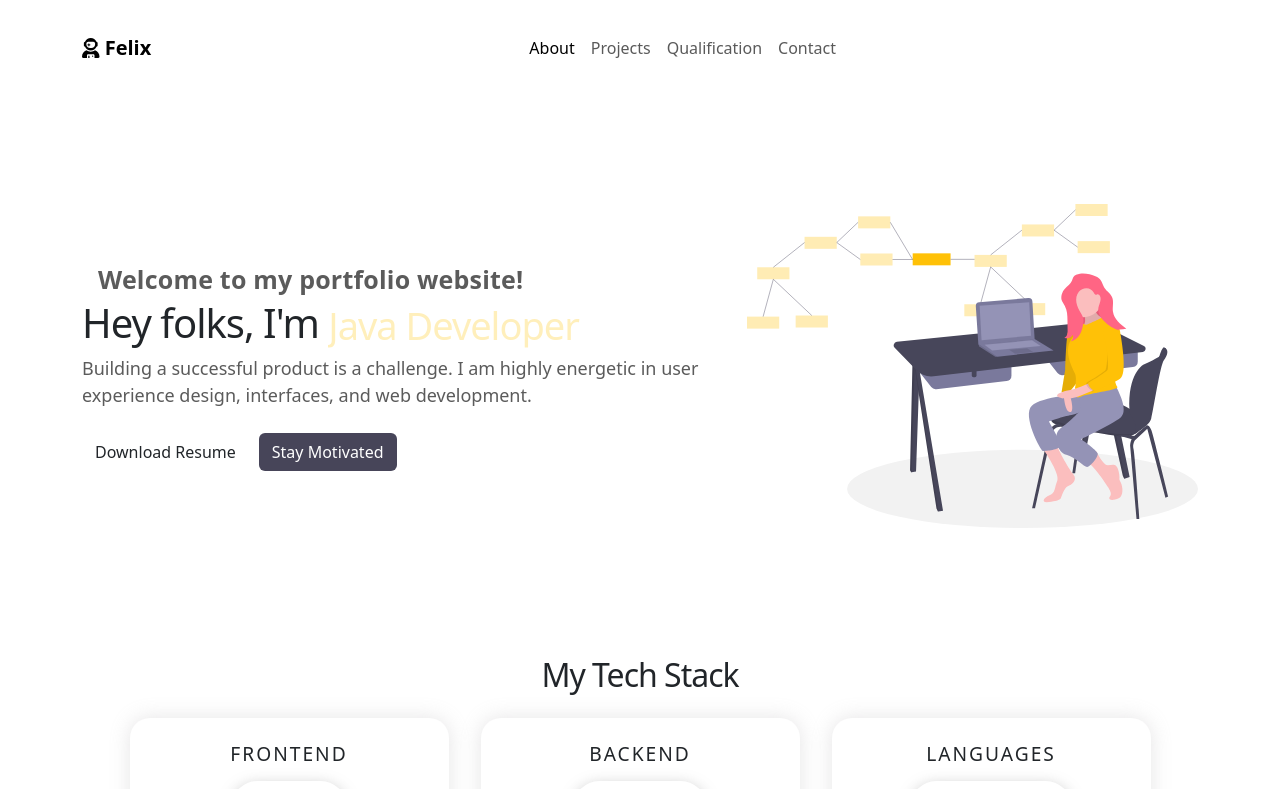
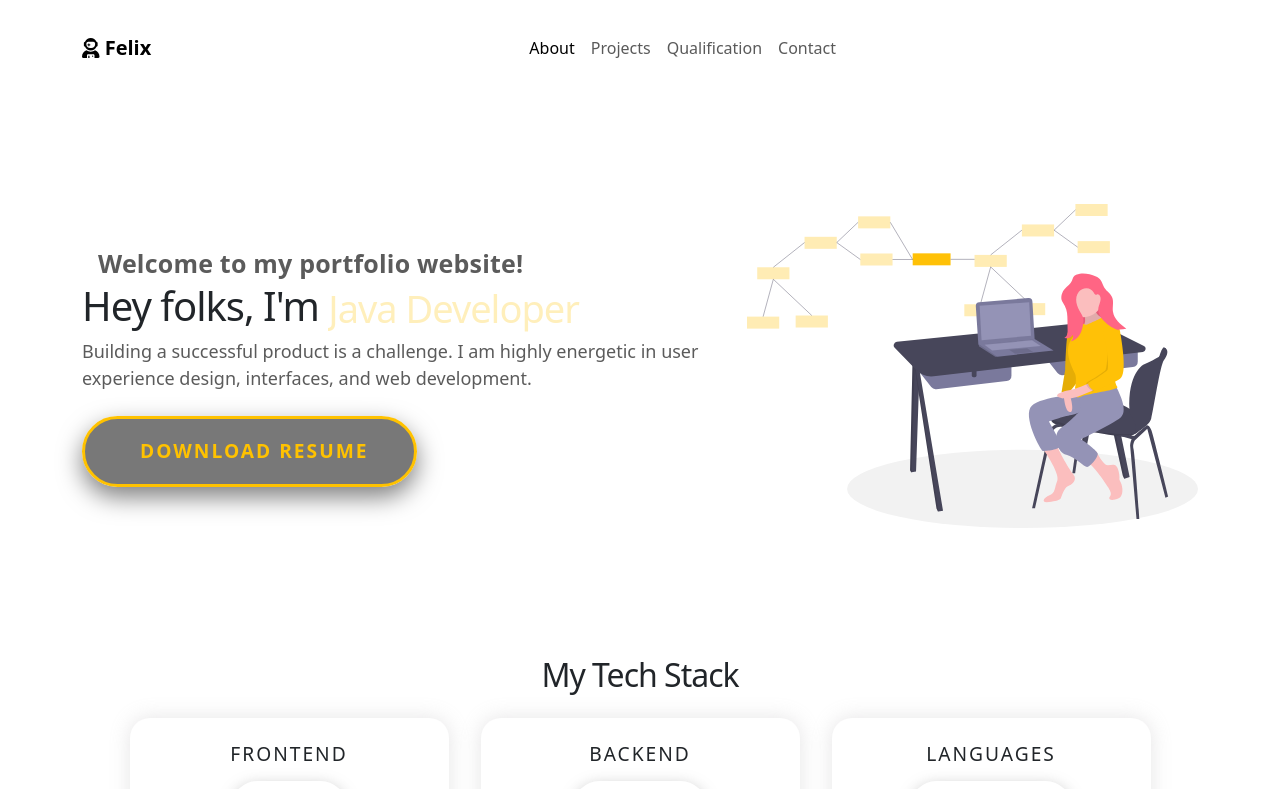
Before and after one commit to flazer-f/felix, a React (Vite) app: page / in a window 1280 px wide. Shown: the top 789 px of the page. Built offline with nearby package versions, Linux system fonts and the light colour scheme.

Commit message:
minor ui chages

```diff
--- a/src/Style/ProjectCrazy.css
+++ b/src/Style/ProjectCrazy.css
@@ -1,7 +1,10 @@
 /* Animated gradient background */
 .crazy-gradient-bg {
   position: fixed;
-  top: 0; left: 0; width: 100vw; height: 100vh;
+  top: 0;
+  left: 0;
+  width: 100vw;
+  height: 100vh;
   z-index: 0;
   background: linear-gradient(270deg, #ff00cc, #3333ff, #00ffcc, #ffcc00, #ff00cc);
   background-size: 1200% 1200%;
@@ -10,9 +13,17 @@
 }
 
 @keyframes crazyGradient {
-  0% {background-position:0% 50%}
-  50% {background-position:100% 50%}
-  100% {background-position:0% 50%}
+  0% {
+    background-position: 0% 50%
+  }
+
+  50% {
+    background-position: 100% 50%
+  }
+
+  100% {
+    background-position: 0% 50%
+  }
 }
 
 /* Neon heading */
@@ -37,6 +48,7 @@
   box-shadow: 0 0 30px #00ffe7, 0 0 10px #ff00de;
   transition: transform 0.3s, box-shadow 0.3s;
 }
+
 .crazy-carousel-img:hover {
   transform: scale(1.07) rotate(-2deg);
   box-shadow: 0 0 60px #ff00de, 0 0 30px #00ffe7;
@@ -57,6 +69,7 @@
   transition: box-shadow 0.3s, border-color 0.3s;
   background: rgba(30, 30, 30, 0.85);
 }
+
 .crazy-card:hover {
   border-color: #00ffe7;
   box-shadow: 0 0 40px #00ffe7, 0 0 20px #ff00de;
@@ -162,3 +175,102 @@
   justify-content: center;
   gap: 0.3rem;
 }
+
+/* CRAZY BUTTON STYLES - Premium Gold Theme */
+.crazy-btn {
+  position: relative;
+  display: inline-flex;
+  align-items: center;
+  justify-content: center;
+  gap: 10px;
+  background: rgba(30, 30, 30, 0.6);
+  /* Semi-transparent dark bg */
+  color: #ffc200;
+  /* Gold text */
+  border: 2px solid #ffc200;
+  border-radius: 50px;
+  padding: 14px 35px;
+  font-size: 1rem;
+  font-weight: 700;
+  text-transform: uppercase;
+  letter-spacing: 1.5px;
+  overflow: hidden;
+  z-index: 1;
+  transition: all 0.4s cubic-bezier(0.175, 0.885, 0.32, 1.275);
+  box-shadow: 0 4px 15px rgba(0, 0, 0, 0.3);
+  /* Subtle dark shadow */
+  text-decoration: none !important;
+  cursor: pointer;
+}
+
+.crazy-btn i {
+  font-size: 1.2rem;
+  transition: transform 0.3s ease;
+}
+
+.crazy-btn::before {
+  content: '';
+  position: absolute;
+  top: 0;
+  left: -100%;
+  width: 100%;
+  height: 100%;
+  background: linear-gradient(90deg, transparent, rgba(255, 194, 0, 0.2), transparent);
+  /* Gold swipe */
+  transform: skewX(-25deg);
+  transition: left 0.5s ease;
+  z-index: -1;
+}
+
+.crazy-btn:hover {
+  color: #000;
+  /* background: #ffc200; */
+  /* Gold background on hover */
+  box-shadow: 0 0 30px rgba(255, 194, 0, 0.6), 0 0 10px rgba(255, 194, 0, 0.4);
+  transform: translateY(-3px) scale(1.02);
+  border-color: #ffc200;
+}
+
+.crazy-btn:hover i {
+  transform: rotate(-10deg) scale(1.2);
+}
+
+/* Large Button Variant */
+.crazy-btn.large {
+  padding: 18px 45px;
+  font-size: 1.2rem;
+  letter-spacing: 2px;
+  border-width: 3px;
+  box-shadow: 0 10px 25px rgba(0, 0, 0, 0.5);
+  /* Stronger dark shadow */
+}
+
+.crazy-btn.large:hover {
+  transform: translateY(-4px) scale(1.05);
+  box-shadow: 0 0 40px rgba(255, 194, 0, 0.7);
+}
+
+/* Secondary Button (Stay Motivated) variant */
+.crazy-btn.secondary {
+  color: #fff;
+  border-color: #fff;
+  background: transparent;
+  box-shadow: 0 4px 15px rgba(0, 0, 0, 0.3);
+}
+
+.crazy-btn.secondary:hover {
+  color: #000;
+  background: #fff;
+  box-shadow: 0 0 30px rgba(255, 255, 255, 0.6);
+  border-color: #fff;
+}
+
+@media (max-width: 768px) {
+  .crazy-btn {
+    width: 100%;
+    margin-bottom: 10px;
+    justify-content: center;
+  }
+
+  /* Override gap if needed or rely on flex-wrap */
+}
--- a/src/components/Aboutme.jsx
+++ b/src/components/Aboutme.jsx
@@ -187,16 +187,10 @@ const Aboutme = () => {
                 <p>
                   Building a successful product is a challenge. I am highly energetic in user experience design, interfaces, and web development.
                 </p>
-                <div className="custom-btn-group mt-4">
-                  <a href={flazerResume} download className="btn mr-lg-2 custom-btn">
+                <div className="custom-btn-group mt-4 d-flex flex-wrap gap-3">
+                  <a href={flazerResume} download className="crazy-btn large">
                     <i className="uil uil-file-alt"></i> Download Resume
                   </a>
-                  <button
-                    onClick={handleButtonClick}
-                    className="btn custom-btn custom-btn-bg custom-btn-link"
-                  >
-                    Stay Motivated
-                  </button>
                 </div>
               </div>
             </motion.div>
```
